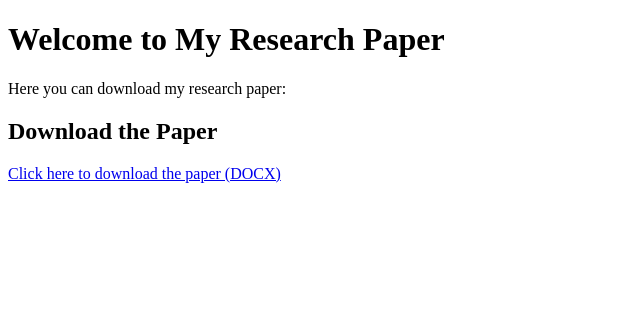
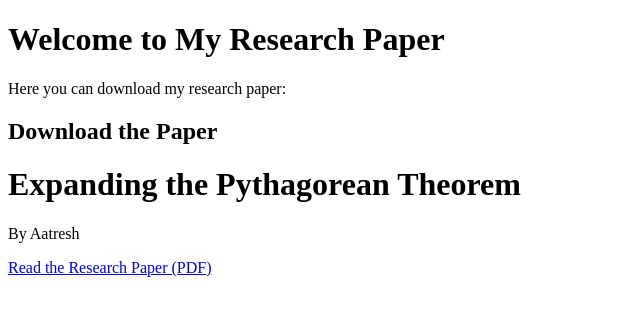
Before and after one commit to Aatresh1/Wgeometry, a plain HTML site: page index.html in a window 1280 px wide. Shown: the whole page, without its empty margins (0-640 px from the left). Drawn offline with Linux system fonts and the light colour scheme.

Commit message:
Update index.html

```diff
--- a/index.html
+++ b/index.html
@@ -10,8 +10,9 @@
     <p>Here you can download my research paper:</p>
 
     <h2>Download the Paper</h2>
-    <p>
-        <a href="Saraswati_Geometry_Aatresh.docx" download>Click here to download the paper (DOCX)</a>
-    </p>
+    <h1>Expanding the Pythagorean Theorem</h1>
+<p>By Aatresh</p>
+<p><a href="Saraswati_Geometry_Aatresh.pdf" target="_blank">Read the Research Paper (PDF)</a></p>
+
 </body>
 </html>
```
